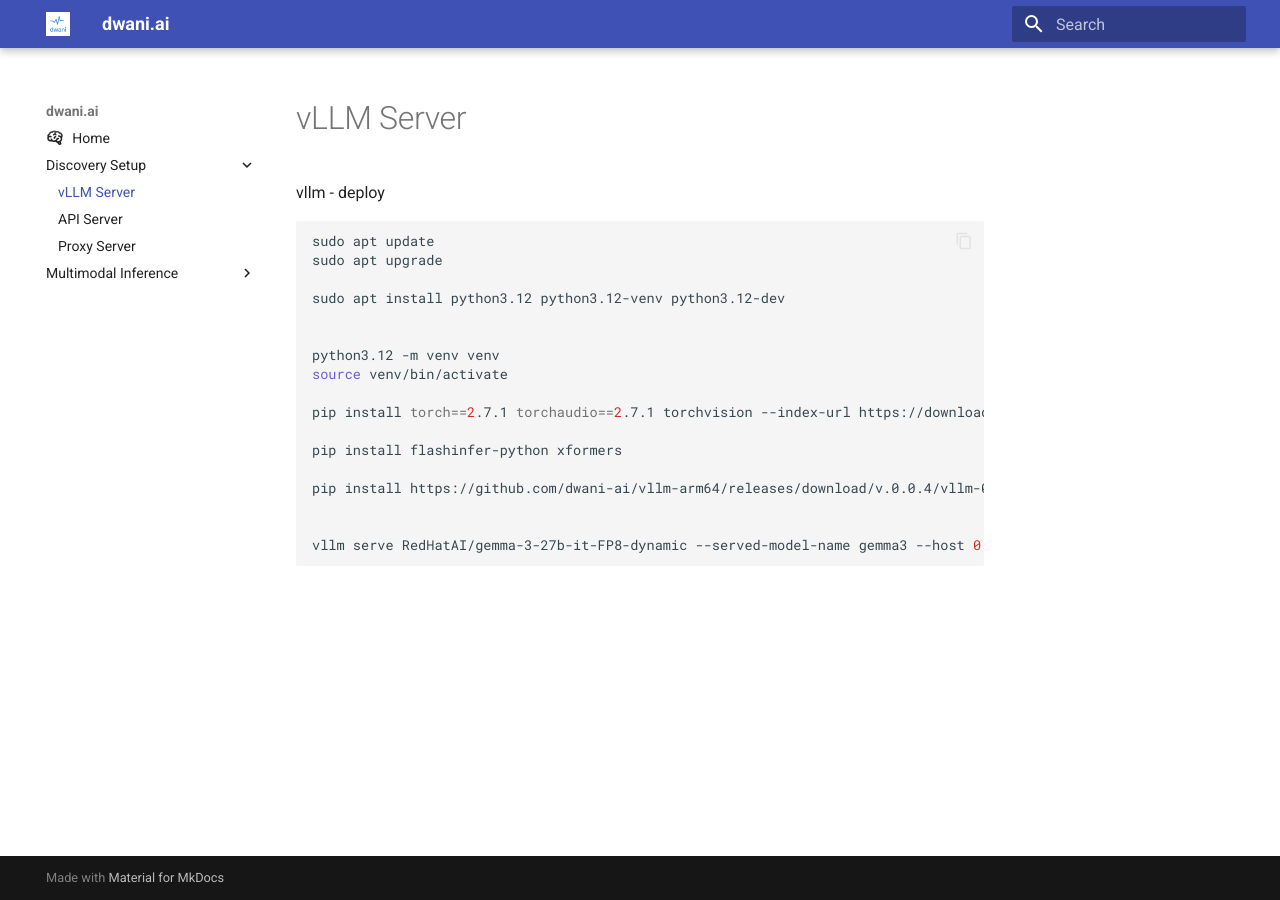
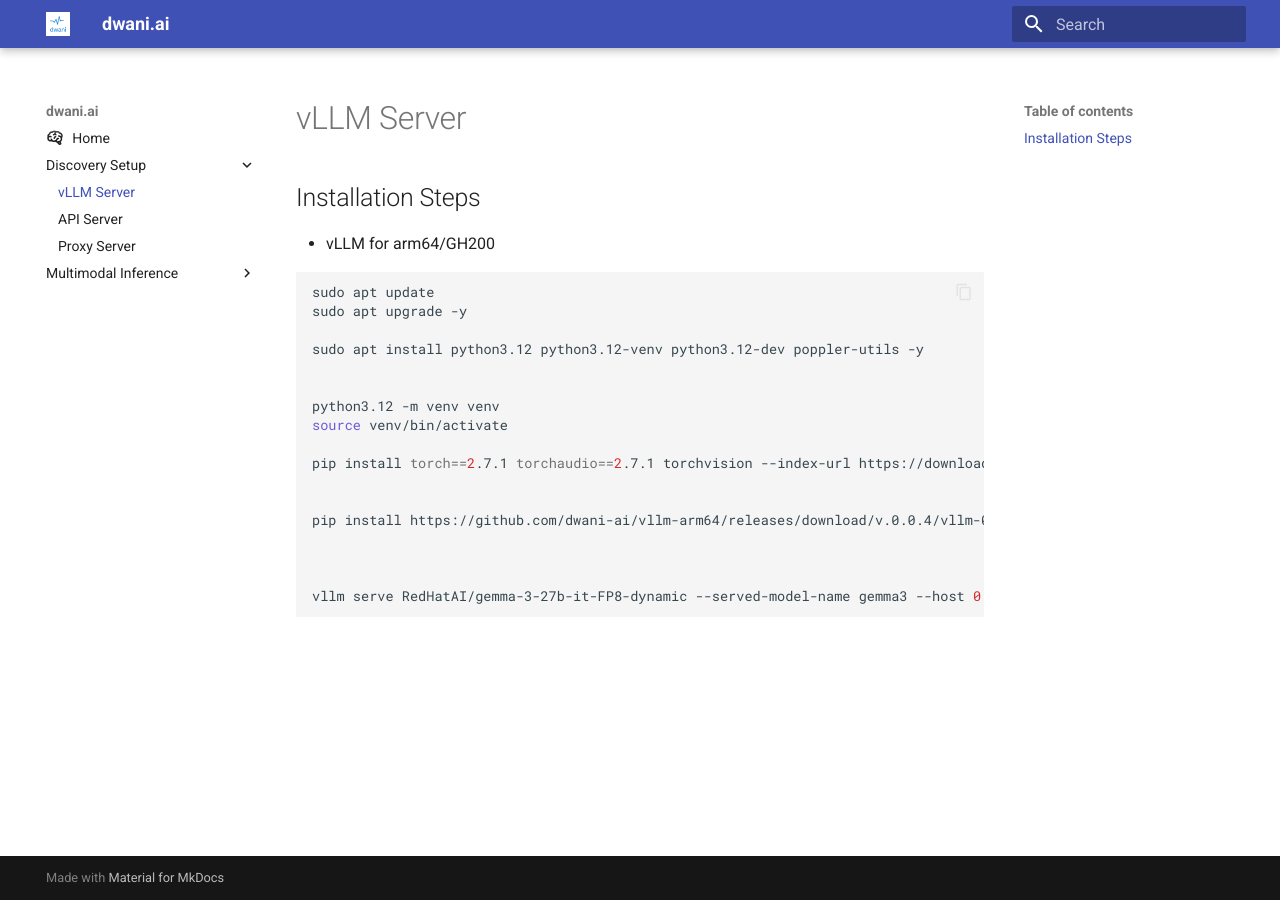
Before and after one commit to dwani-ai/docs, an MkDocs documentation site: the page built from docs/vllm_deploy.md, in a window 1280 px wide. Built offline with MkDocs 1.6.1 and Material for MkDocs 9.7.7, drawn with Linux system fonts in a browser that asks for light colours.

Commit message:
update-steps

````diff
--- a/docs/vllm_deploy.md
+++ b/docs/vllm_deploy.md
@@ -1,10 +1,12 @@
-vllm - deploy
+## Installation Steps
+
+- vLLM for arm64/GH200
 
 ```bash
 sudo apt update
-sudo apt upgrade
+sudo apt upgrade -y
 
-sudo apt install python3.12 python3.12-venv python3.12-dev
+sudo apt install python3.12 python3.12-venv python3.12-dev poppler-utils -y
 
 
 python3.12 -m venv venv
@@ -12,14 +14,14 @@ source venv/bin/activate
 
 pip install torch==2.7.1 torchaudio==2.7.1 torchvision --index-url https://download.pytorch.org/whl/cu128
 
-pip install flashinfer-python xformers
 
 pip install https://github.com/dwani-ai/vllm-arm64/releases/download/v.0.0.4/vllm-0.10.1.dev0+g6d8d0a24c.d20250726-cp312-cp312-linux_aarch64.whl
 
 
+
 vllm serve RedHatAI/gemma-3-27b-it-FP8-dynamic --served-model-name gemma3 --host 0.0.0.0 --port 9000 --gpu-memory-utilization 0.9 --tensor-parallel-size 1 --max-model-len 98304 --disable-log-requests --dtype bfloat16 --enable-chunked-prefill --enable-prefix-caching --max-num-batched-tokens 8192 --chat-template-content-format openai
+```
 
-```
 <!--
 vllm serve google/gemma-3-4b-it --served-model-name gemma3 --host 0.0.0.0 --port 9000 --gpu-memory-utilization 0.4 --tensor-parallel-size 1 --max-model-len 65536     --dtype bfloat16 --disable-log-requests
 
@@ -33,9 +35,6 @@ https://docs.vllm.ai/en/latest/configuration/engine_args.html#modelconfig
 
  -->
 
-
-
-
 <!--
 vllm serve Qwen/Qwen3-0.6B
 
````
Also changed, not shown: docs/discovery_setup.md (+1 -1 lines), docs/index.md (+1 -0 lines), docs/install_steps.md (deleted, +0 -23 lines).
